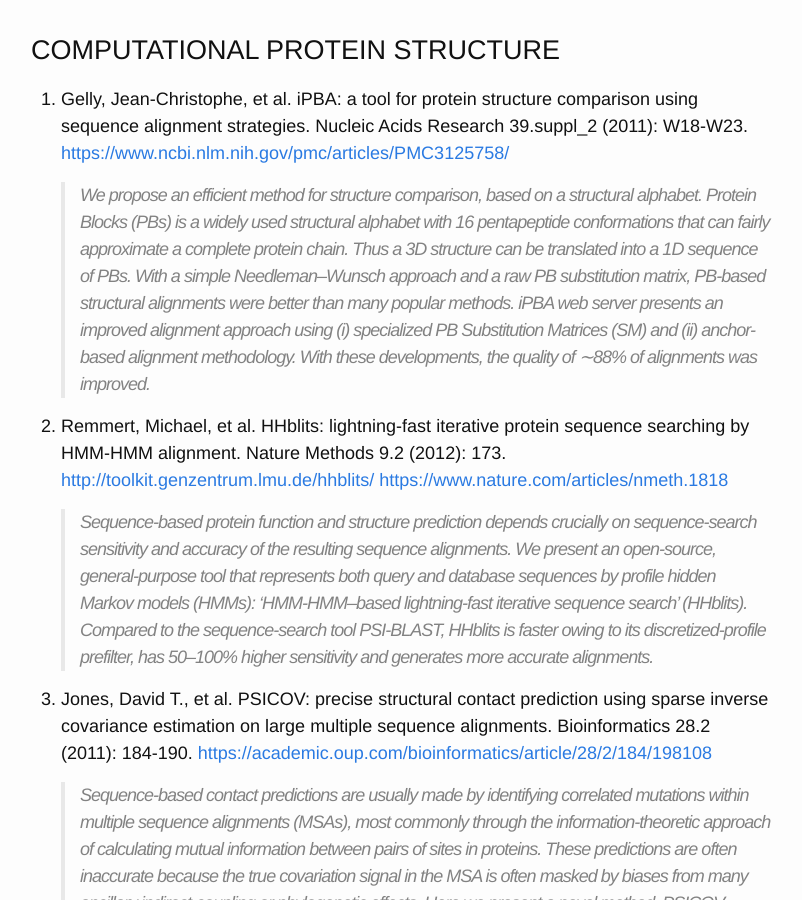
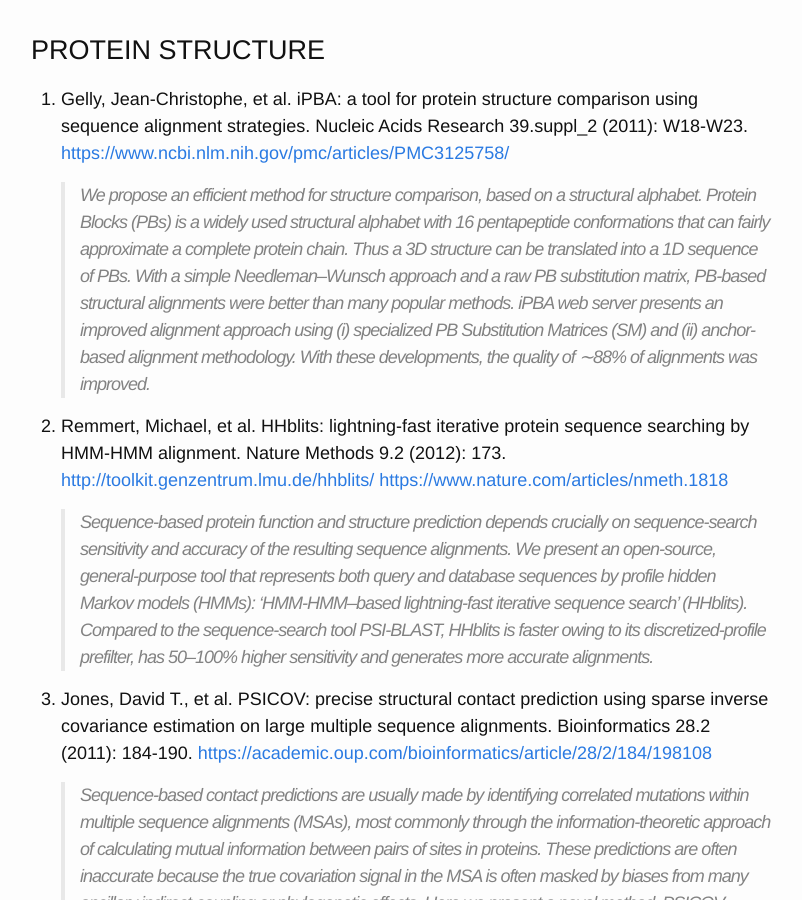
Before and after one commit to dcmb-courses/bioinf602-603, a Jekyll site: the page built from Protein_Structure.md, in a window 1280 px wide and 900 px high. Shown: the whole window, without its empty margins (239-1041 px from the left). Built offline with Jekyll 4.4.1, drawn with Linux system fonts in a browser that asks for light colours.

Commit message:
Update Protein_Structure.md

```diff
--- a/Protein_Structure.md
+++ b/Protein_Structure.md
@@ -4,7 +4,7 @@ title: Protein Structure
 permalink: /Protein_Structure/
 ---
 
-# COMPUTATIONAL PROTEIN STRUCTURE
+# PROTEIN STRUCTURE
 
 1. Gelly, Jean-Christophe, et al. iPBA: a tool for protein structure comparison using sequence alignment strategies. Nucleic Acids Research 39.suppl_2 (2011): W18-W23.
 [https://www.ncbi.nlm.nih.gov/pmc/articles/PMC3125758/](www.ncbi.nlm.nih.gov/pmc/articles/PMC3125758/)
```
